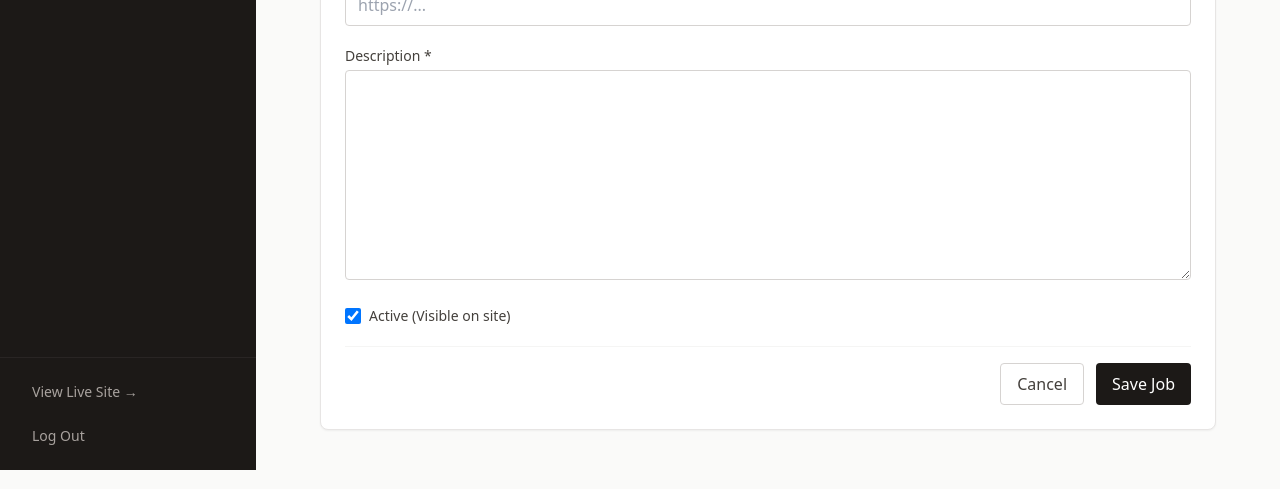
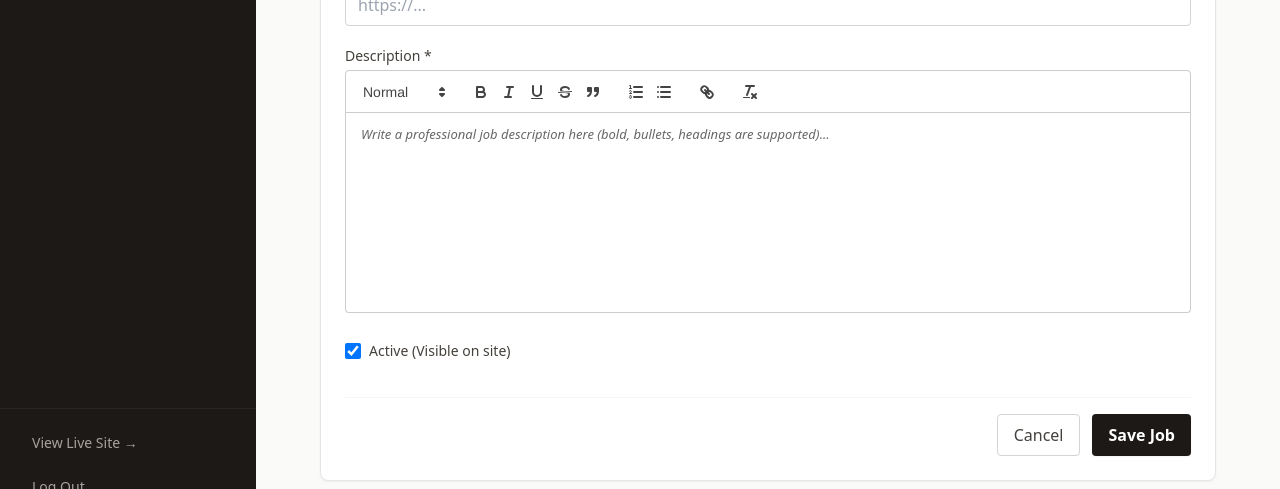
Before and after one commit to cypherxhexa/OJO, a Next.js app: page /admin/jobs/new in a window 1280 px wide. Shown: the part 463-952 px from the top of the page. Built offline with nearby package versions, Linux system fonts and the light colour scheme; no server answers; the database is empty.

Commit message:
feat: add rich text editor for job descriptions

```diff
--- a/app/job/[slug]/page.tsx
+++ b/app/job/[slug]/page.tsx
@@ -20,8 +20,9 @@ export async function generateMetadata({
   }
 
   const title = `${job.title} at ${job.company} - ${job.location}`;
+  const plainTextDescription = job.description.replace(/<[^>]+>/g, "");
   const description =
-    job.description.slice(0, 160).trimEnd() + (job.description.length > 160 ? "..." : "");
+    plainTextDescription.slice(0, 160).trimEnd() + (plainTextDescription.length > 160 ? "..." : "");
 
   return {
     title,
@@ -92,9 +93,10 @@ export default async function JobDetailPage({
 
           <div className="border-t border-stone-200 pt-10">
             <h2 className="text-2xl font-serif text-stone-900 mb-6">About the Role</h2>
-            <div className="prose prose-stone max-w-none text-stone-600 font-sans leading-relaxed whitespace-pre-wrap">
-              {job.description}
-            </div>
+            <div
+              className="prose prose-stone max-w-none text-stone-600 font-sans leading-relaxed"
+              dangerouslySetInnerHTML={{ __html: job.description }}
+            />
           </div>
 
           <div className="mt-12 lg:hidden">
--- a/components/JobForm.tsx
+++ b/components/JobForm.tsx
@@ -4,17 +4,62 @@ import { useState } from "react";
 import { useRouter } from "next/navigation";
 import { createJob, updateJob } from "@/app/actions/adminJobs";
 import { JOB_CATEGORIES, JOB_TYPES } from "@/lib/job-shared";
+import { Job } from "@prisma/client";
+import dynamic from "next/dynamic";
 
-import { Job } from "@prisma/client";
+// Import the CSS for react-quill
+import "react-quill/dist/quill.snow.css";
+
+// We need to dynamically import ReactQuill to prevent SSR window errors in Next.js
+const ReactQuill = dynamic(
+  async () => {
+    const { default: RQ } = await import("react-quill");
+    // Forward the ref properly for ReactQuill in Next 13+ if needed, or just return it
+    // @ts-ignore
+    return function ForwardedQuill(props) { return <RQ {...props} />; };
+  },
+  {
+    ssr: false,
+    loading: () => <div className="h-40 bg-stone-50 border border-stone-200 animate-pulse rounded" />
+  }
+);
+
+// Define customized toolbar options similar to MS Word's basic formatting
+const modules = {
+  toolbar: [
+    [{ header: [1, 2, 3, false] }],
+    ["bold", "italic", "underline", "strike", "blockquote"],
+    [{ list: "ordered" }, { list: "bullet" }],
+    ["link"],
+    ["clean"],
+  ],
+};
+
+const formats = [
+  "header",
+  "bold",
+  "italic",
+  "underline",
+  "strike",
+  "blockquote",
+  "list",
+  "bullet",
+  "link",
+];
 
 export default function JobForm({ initialData }: { initialData?: Partial<Job> | null }) {
   const [error, setError] = useState("");
   const [isLoading, setIsLoading] = useState(false);
+  const [description, setDescription] = useState(initialData?.description || "");
   const router = useRouter();
 
   async function handleSubmit(e: React.FormEvent<HTMLFormElement>) {
     e.preventDefault();
     const formData = new FormData(e.currentTarget);
+
+    // Ensure the advanced rich-text description is appended to formData
+    formData.set("description", description);
+
     setIsLoading(true);
     setError("");
     let res;
@@ -83,19 +128,29 @@ export default function JobForm({ initialData }: { initialData?: Partial<Job> |
 
       <div>
         <label className="block text-sm font-medium text-stone-700 mb-1">Description *</label>
-        <textarea required name="description" defaultValue={initialData?.description} rows={8} className="w-full border border-stone-300 rounded px-3 py-2" />
+        <div className="bg-white [&_.ql-container]:min-h-[200px] [&_.ql-editor]:text-stone-800 [&_.ql-toolbar]:border-stone-300 [&_.ql-container]:border-stone-300 [&_.ql-container]:rounded-b [&_.ql-toolbar]:rounded-t [&_.ql-editor]:font-sans">
+          {/* @ts-ignore */}
+          <ReactQuill
+            theme="snow"
+            value={description}
+            onChange={setDescription}
+            modules={modules}
+            formats={formats}
+            placeholder="Write a professional job description here (bold, bullets, headings are supported)..."
+          />
+        </div>
       </div>
 
-      <div className="flex items-center gap-2">
+      <div className="flex items-center gap-2 mt-2">
         <input type="checkbox" id="isActive" name="isActive" defaultChecked={initialData ? initialData.isActive : true} className="w-4 h-4" />
         <label htmlFor="isActive" className="text-sm font-medium text-stone-700">Active (Visible on site)</label>
       </div>
 
-      <div className="pt-4 border-t border-stone-100 flex justify-end gap-3">
-        <button type="button" onClick={() => router.back()} className="px-4 py-2 border border-stone-300 text-stone-700 rounded hover:bg-stone-50 transition-colors">
+      <div className="pt-4 border-t border-stone-100 flex justify-end gap-3 mt-4">
+        <button type="button" onClick={() => router.back()} className="px-4 py-2 border border-stone-300 text-stone-700 rounded hover:bg-stone-50 transition-colors font-medium">
           Cancel
         </button>
-        <button type="submit" disabled={isLoading} className="px-4 py-2 bg-stone-900 text-white rounded hover:bg-stone-800 transition-colors">
+        <button type="submit" disabled={isLoading} className="px-4 py-2 bg-stone-900 text-white rounded hover:bg-stone-800 transition-colors font-bold shadow-sm">
           {isLoading ? "Saving..." : "Save Job"}
         </button>
       </div>
--- a/package.json
+++ b/package.json
@@ -17,7 +17,8 @@
     "next": "14.2.35",
     "prisma": "^6.19.3",
     "react": "^18",
-    "react-dom": "^18"
+    "react-dom": "^18",
+    "react-quill": "^2.0.0"
   },
   "prisma": {
     "seed": "npx tsx prisma/seed.ts"
```
Also changed, not shown: scripts/push-to-turso.mjs (added, +44 -0 lines), 2 other files (tests, documents, lock files or other folders).
